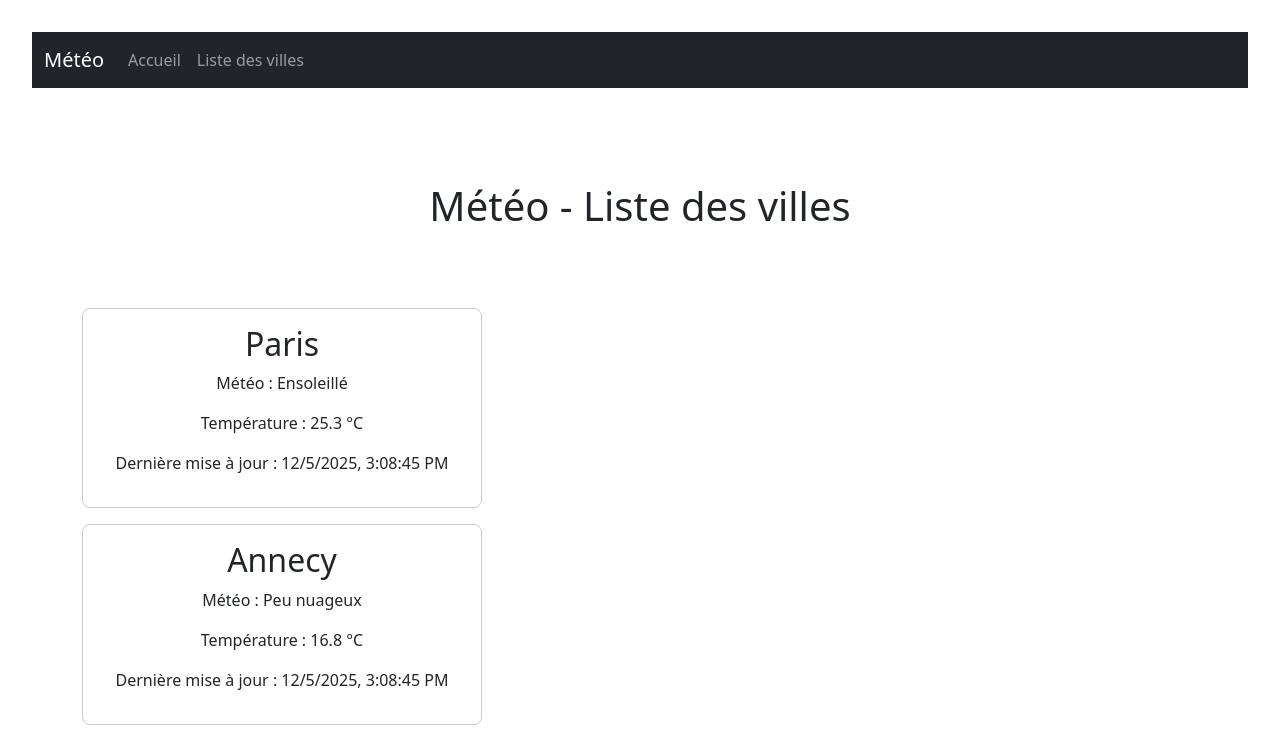
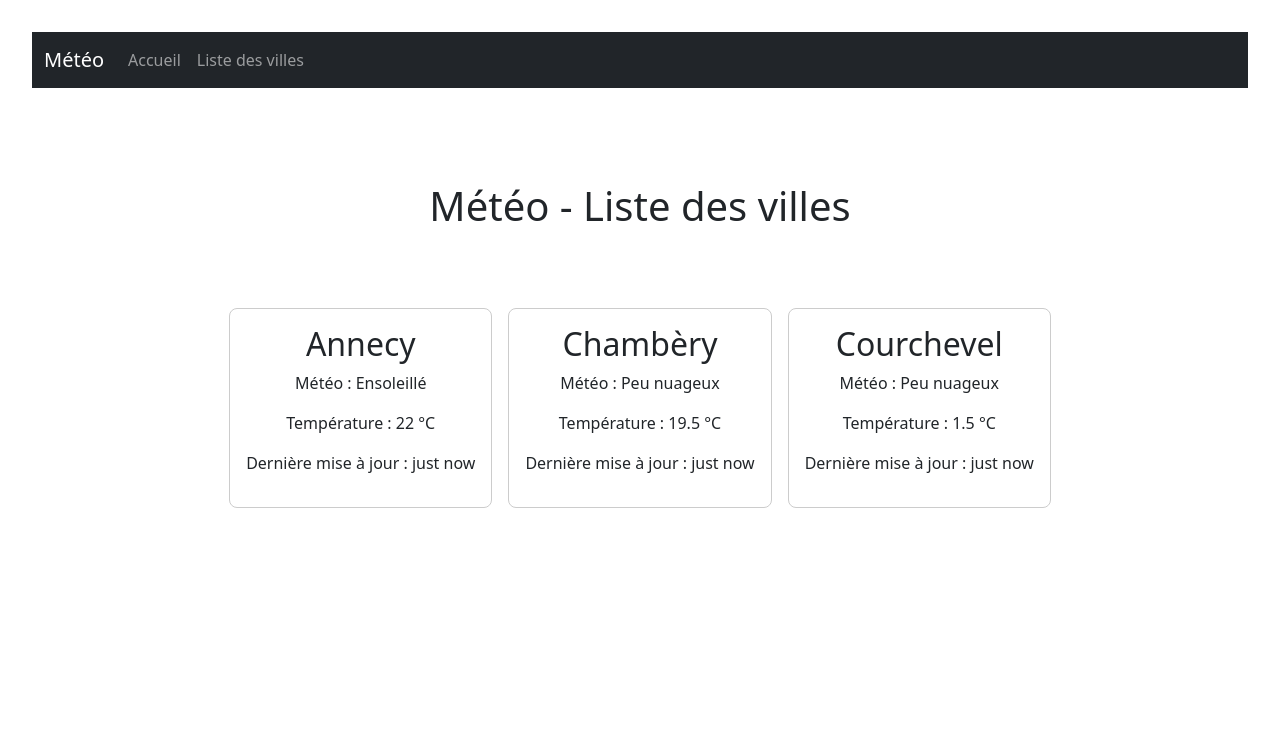
Before and after one commit to nancialaudino/VUE_PROJET, a Vue app: page /cities in a window 1280 px wide. Shown: the top 739 px of the page. Built offline with nearby package versions, Linux system fonts and the light colour scheme.

Commit message:
Add step 6 - timeago.js + CitiesList upddated

```diff
--- a/package.json
+++ b/package.json
@@ -11,6 +11,7 @@
   "dependencies": {
     "@popperjs/core": "^2.11.8",
     "bootstrap": "^5.3.8",
+    "timeago.js": "^4.0.2",
     "vue": "^3.5.24",
     "vue-router": "^4.6.3"
   },
--- a/src/components/CitiesList.vue
+++ b/src/components/CitiesList.vue
@@ -2,25 +2,16 @@
   <div>
     <h1>Météo - Liste des villes</h1>
 
-    <City
-      name="Paris"
-      weather="Ensoleillé"
-      :temperature="25.3"
-      :updatedAt="new Date()"
-    />
-    <City
-          name="Annecy"
-          weather="Peu nuageux"
-          :temperature="16.8"
-          :updatedAt="new Date()"
-    />
-
-    <City
-          name="Courchevel"
-          weather="Peu nuageux"
-          :temperature="1.2"
-          :updatedAt="new Date()"
-    />
+    <div class="cities-list">
+      <City
+        v-for="city in cities"
+        :key="city.id"
+        :name="city.name"
+        :weather="city.weather"
+        :temperature="city.temperature"
+        :updatedAt="city.updatedAt"
+      />
+    </div>
   </div>
 </template>
 
@@ -31,10 +22,43 @@ export default {
   name: "CitiesList",
   components: {
     City
+  },
+  data() {
+    return {
+      cities: [
+        {
+          id: 1,
+          name: 'Annecy',
+          weather: 'Ensoleillé',
+          temperature: 22.0,
+          updatedAt: new Date()
+        },
+        {
+          id: 2,
+          name: 'Chambèry',
+          weather: 'Peu nuageux',
+          temperature: 19.5,
+          updatedAt: new Date()
+        },
+        {
+          id: 2,
+          name: 'Courchevel',
+          weather: 'Peu nuageux',
+          temperature: 1.5,
+          updatedAt: new Date()
+        }
+      ]
+    }
   }
 }
 </script>
 
 <style scoped>
-
+.cities-list {
+  display: flex;
+  flex-direction: row;
+  flex-wrap: wrap;
+  justify-content: center;
+  gap: 1rem;
+}
 </style>
--- a/src/components/City.vue
+++ b/src/components/City.vue
@@ -3,22 +3,28 @@
     <h2>{{ name }}</h2>
     <p>Météo : {{ weather }}</p>
     <p>Température : {{ temperature }} °C</p>
-    <p>Dernière mise à jour : {{ updatedAt.toLocaleString() }}</p>
+    <p>Dernière mise à jour : {{ relativeTime }}</p>
   </div>
 </template>
 
 <script>
+import { format } from 'timeago.js'
+
 export default {
   name: "City",
   props: {
-    name: { type: String, default: "Ma ville" },
-    weather: { type: String, default: "Peu nuageux" },
-    temperature: { type: Number, default: 20.55 },
-    updatedAt: { type: Date, default: () => new Date() }
+    name: String,
+    weather: String,
+    temperature: Number,
+    updatedAt: Date
+  },
+  computed: {
+    relativeTime() {
+      return format(this.updatedAt, 'fr')
+    }
   }
 }
 </script>
-
 
 <style scoped>
 .city-card {
--- a/src/style.css
+++ b/src/style.css
@@ -76,7 +76,9 @@ button:focus-visible {
   margin: 0 auto;
   padding: 2rem;
   text-align: center;
+
 }
+
 
 @media (prefers-color-scheme: light) {
   :root {
```
Also changed, not shown: 1 other file (tests, documents, lock files or other folders).
